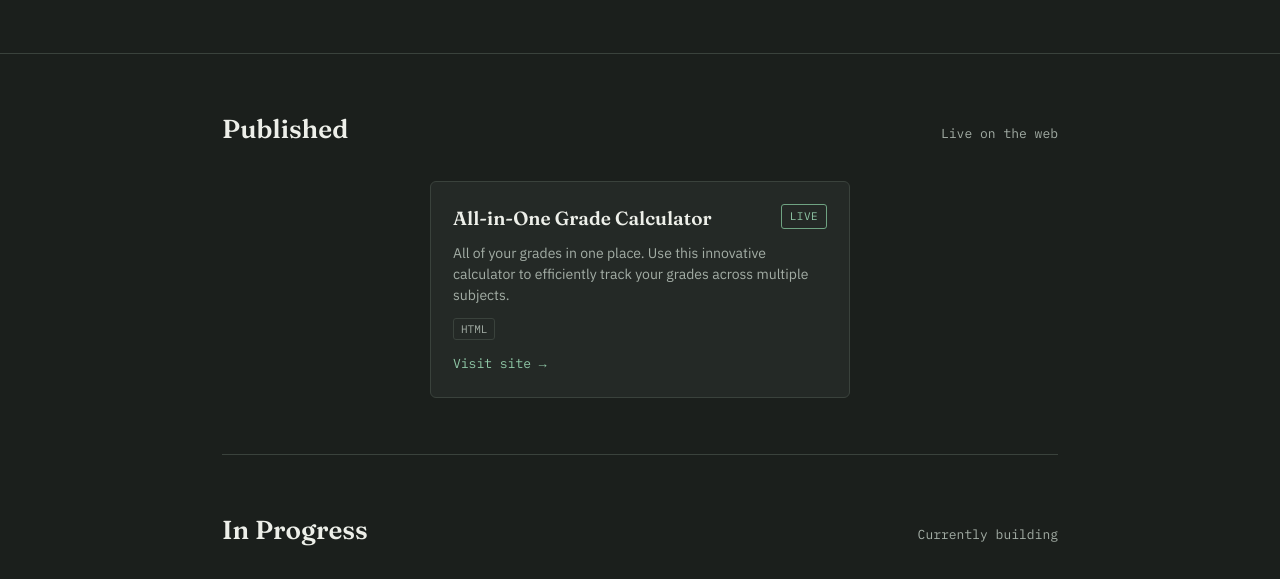
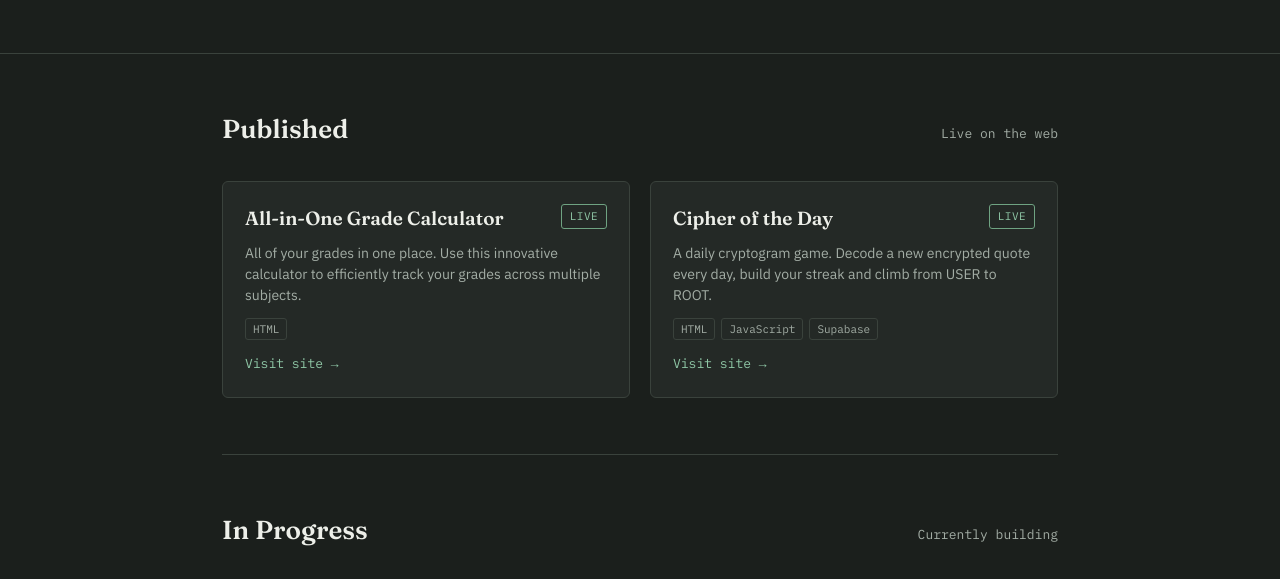
Before and after one commit to Gvgvtf/Portfolio, a plain HTML site: page index.html in a window 1280 px wide. Shown: the part 187-766 px from the top of the page. Drawn offline with Linux system fonts and the light colour scheme.

Commit message:
Add 'Cipher of the Day' project to index.html
Added a new project 'Cipher of the Day' with details and link.

```diff
--- a/index.html
+++ b/index.html
@@ -230,7 +230,7 @@
       <span class="count">Live on the web</span>
     </div>
 
-    <div class="grid single">
+    <div class="grid">
 
       <article class="project">
         <div class="project-top">
@@ -242,6 +242,18 @@
           <span>HTML</span>
         </div>
         <a href="https://all-in-one-grade-calculator.vercel.app" class="project-link" target="_blank" rel="noopener">Visit site →</a>
+      </article>
+
+      <article class="project">
+        <div class="project-top">
+          <h3>Cipher of the Day</h3>
+          <span class="tag live">Live</span>
+        </div>
+        <p>A daily cryptogram game. Decode a new encrypted quote every day, build your streak and climb from USER to ROOT.</p>
+        <div class="stack">
+          <span>HTML</span><span>JavaScript</span><span>Supabase</span>
+        </div>
+        <a href="https://gvgvtf.github.io/cipher-of-the-day/" class="project-link" target="_blank" rel="noopener">Visit site →</a>
       </article>
 
     </div>
```
